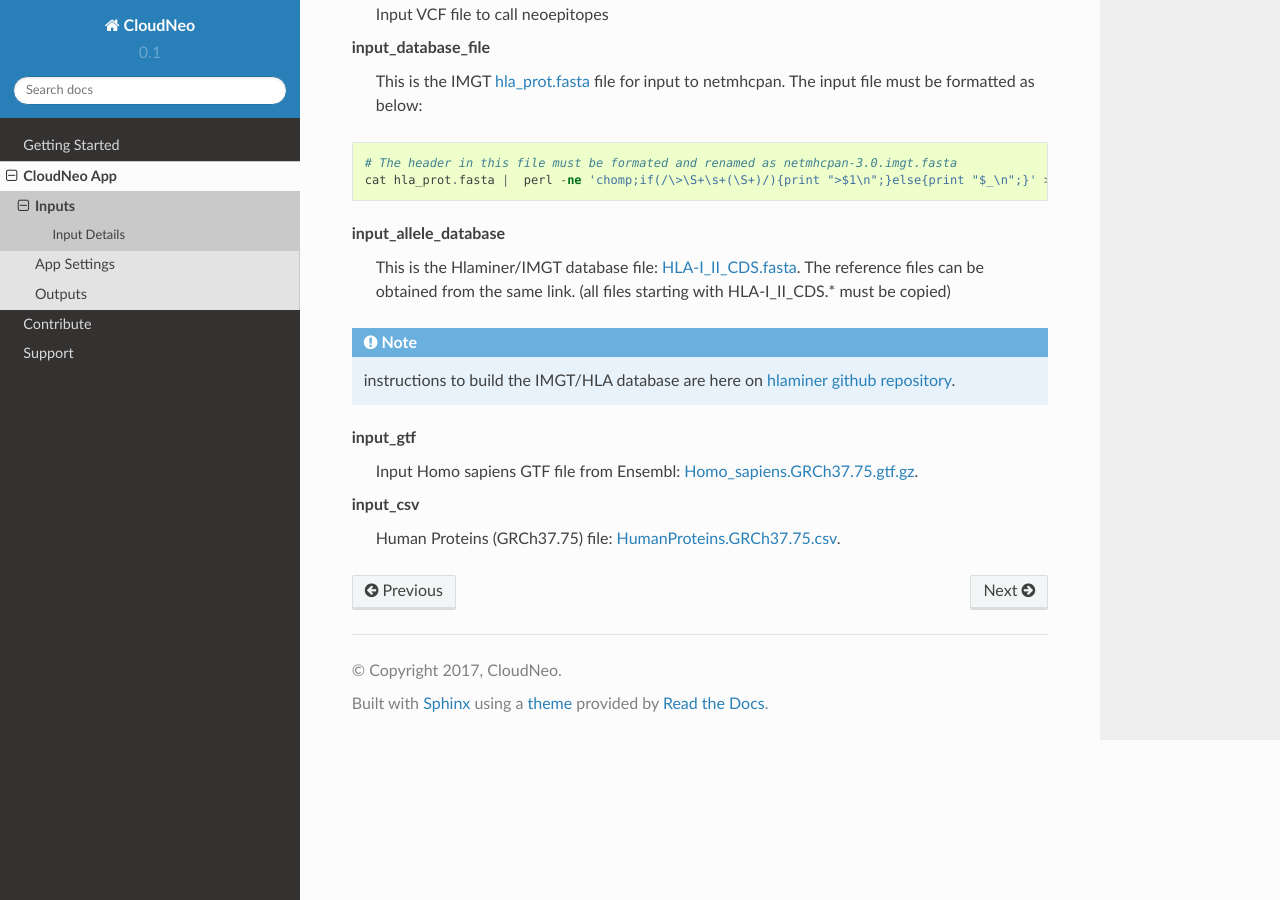
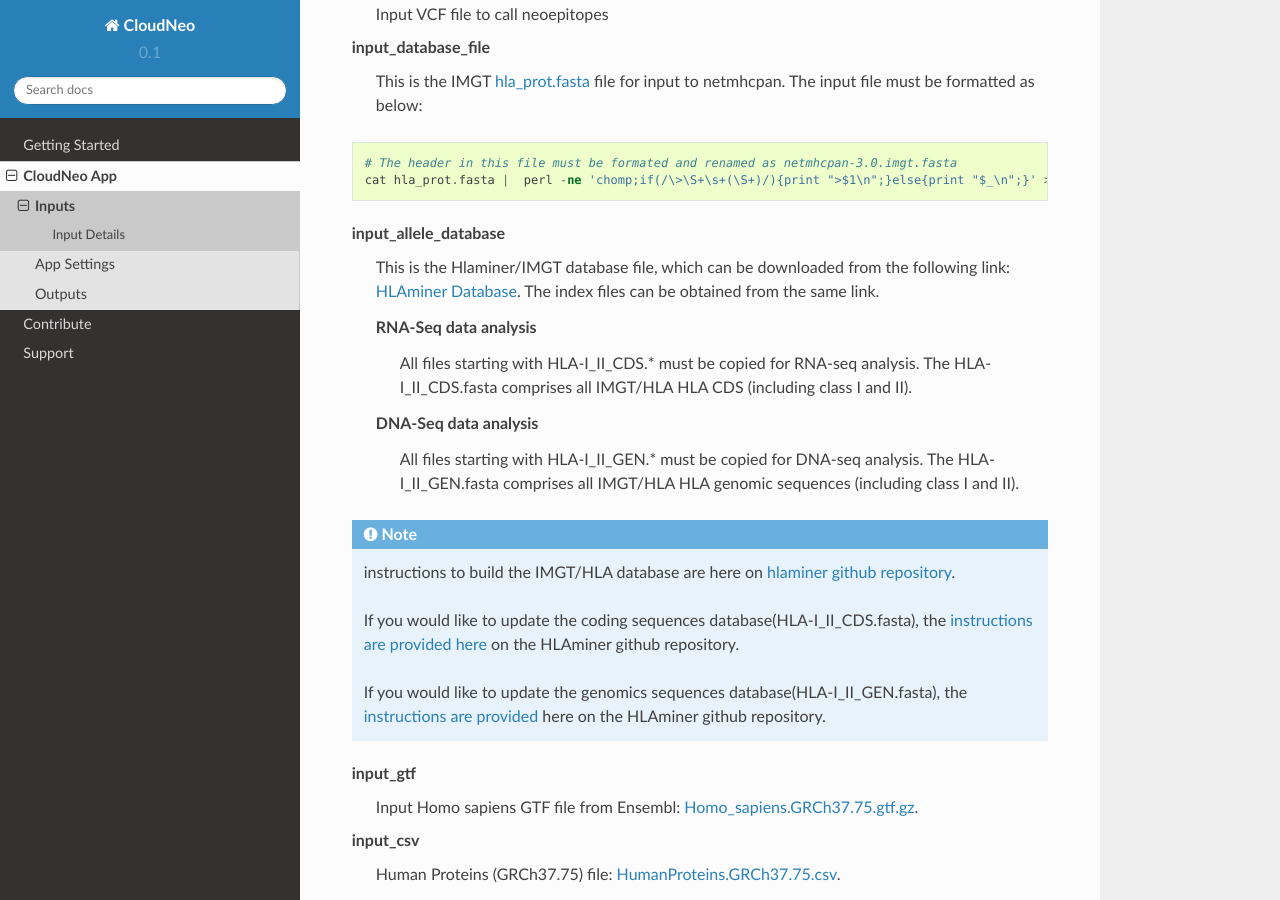
Before and after one commit to TheJacksonLaboratory/CloudNeo, a Sphinx documentation site: the page built from docs/cloudneo/inputs.rst, in a window 1280 px wide and 900 px high, scrolled down 841 px. Built offline with Sphinx 7.4.7 and the Read the Docs theme 2.0.0, drawn with Linux system fonts in a browser that asks for light colours.

Commit message:
added RNA-Seq and DNA-seq information

```diff
--- a/docs/cloudneo/inputs.rst
+++ b/docs/cloudneo/inputs.rst
@@ -42,9 +42,19 @@ Input Details
   cat hla_prot.fasta |  perl -ne 'chomp;if(/\>\S+\s+(\S+)/){print ">$1\n";}else{print "$_\n";}' > netmhcpan-3.0.imgt.fasta
 
 **input_allele_database**
-  This is the Hlaminer/IMGT database file: `HLA-I_II_CDS.fasta <https://github.com/warrenlr/HLAminer/blob/master/HLAminer_v1.3.1/database/HLA-I_II_CDS.fasta>`_. The reference files can be obtained from the same link. (all files starting with HLA-I_II_CDS.* must be copied)
+  This is the Hlaminer/IMGT database file, which can be downloaded from the following link: `HLAminer Database <https://github.com/warrenlr/HLAminer/blob/master/HLAminer_v1.3.1/database>`_. The index files can be obtained from the same link.
+
+  **RNA-Seq data analysis**
+    All files starting with HLA-I_II_CDS.* must be copied for RNA-seq analysis. The HLA-I_II_CDS.fasta comprises all IMGT/HLA HLA CDS (including class I and II).
+
+  **DNA-Seq data analysis**
+    All files starting with HLA-I_II_GEN.* must be copied for DNA-seq analysis. The HLA-I_II_GEN.fasta comprises all IMGT/HLA HLA genomic sequences (including class I and II).
 
 .. note:: instructions to build the IMGT/HLA database are here on `hlaminer github repository <https://github.com/warrenlr/HLAminer/tree/master/HLAminer_v1.3.1/database>`_.
+
+   If you would like to update the coding sequences database(HLA-I_II_CDS.fasta), the `instructions are provided here  <https://github.com/warrenlr/HLAminer/blob/master/HLAminer_v1.3.1/database/updateHLA-I_II_coding.sh>`_ on the HLAminer github repository.
+
+   If you would like to update the genomics sequences database(HLA-I_II_GEN.fasta), the `instructions are provided <https://github.com/warrenlr/HLAminer/blob/master/HLAminer_v1.3.1/database/updateHLA-I_II_genomic.sh>`_ here on the HLAminer github repository.
 
 **input_gtf**
   Input Homo sapiens GTF file from Ensembl: `Homo_sapiens.GRCh37.75.gtf.gz <http://ftp.ensembl.org/pub/release-75/gtf/homo_sapiens/Homo_sapiens.GRCh37.75.gtf.gz>`_.
```
